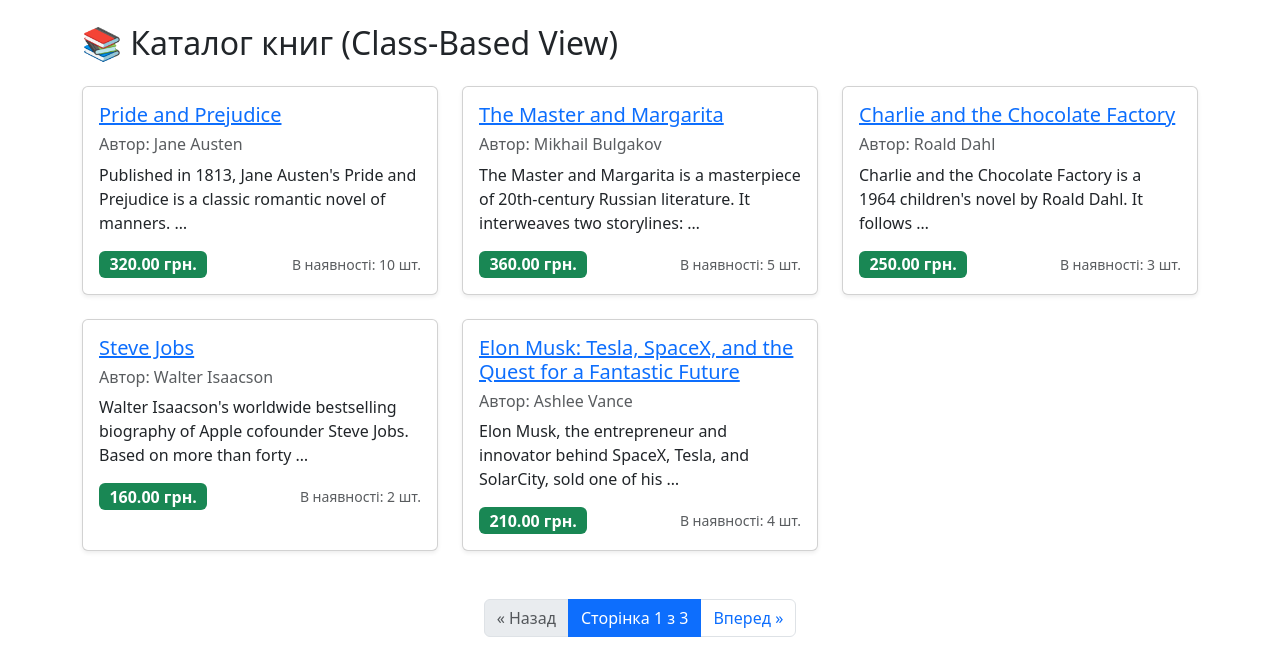
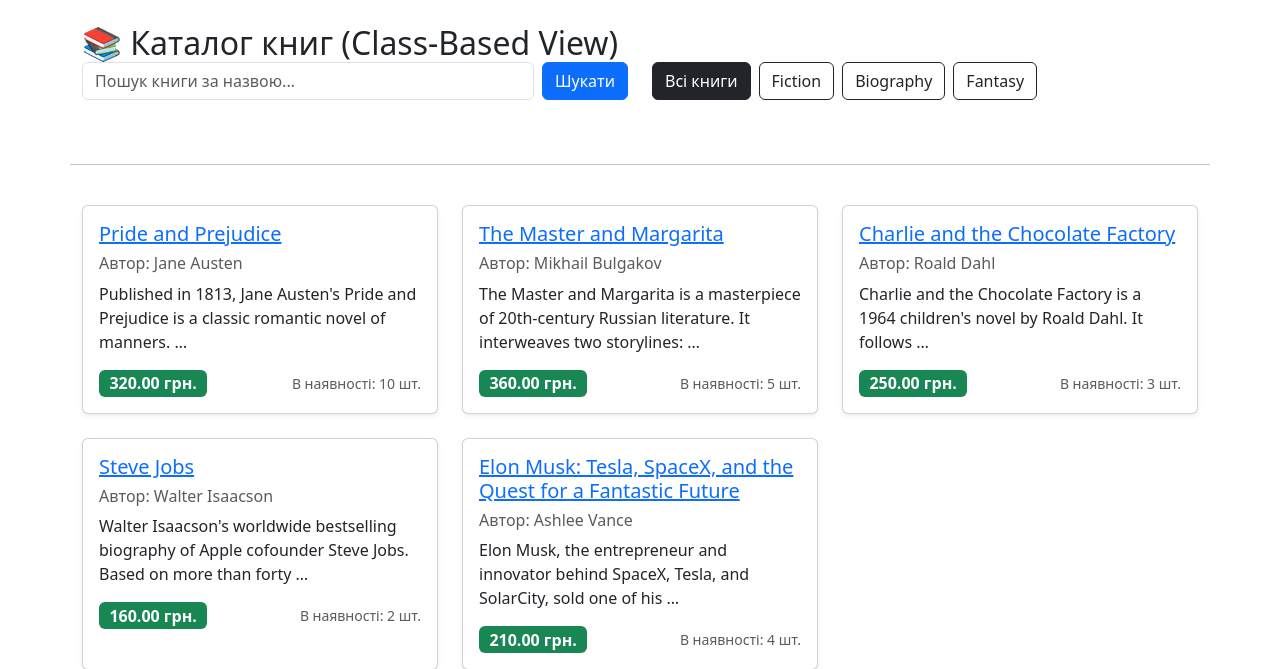
Before and after one commit to Minard1usz/Hillel-Django-HW, a Django app: page /catalog/ in a window 1280 px wide. Shown: the part 56-725 px from the top of the page. Before the commit the page ends 693 px from the top, so only its background shows below. Run offline with Django 5.2, Linux system fonts and the light colour scheme; data comes from the database, SQL or seed files in the repository.

Commit message:
completed

```diff
--- a/Django-project_Bookstore/shop_app/templates/shop_app/book_list.html
+++ b/Django-project_Bookstore/shop_app/templates/shop_app/book_list.html
@@ -4,6 +4,41 @@
 <h2 class="mb-4">📚 Каталог книг (Class-Based View)</h2>
 
 <div class="row g-4">
+    <div class="container mb-4">
+    <div class="row">
+        <div class="col-md-6 mb-3">
+            <form method="get" action="" class="d-flex">
+                {% if request.GET.category %}
+                    <input type="hidden" name="category" value="{{ request.GET.category }}">
+                {% endif %}
+
+                <input type="text" name="search" class="form-control me-2" placeholder="Пошук книги за назвою..." value="{{ request.GET.search|default:'' }}">
+                <button type="submit" class="btn btn-primary">Шукати</button>
+
+                {% if request.GET.search or request.GET.category %}
+                    <a href="{% url 'shop_app:book_list' %}" class="btn btn-outline-secondary ms-2">Скинути</a>
+                {% endif %}
+            </form>
+        </div>
+
+        <div class="col-md-6 mb-3">
+            <div class="d-flex flex-wrap gap-2">
+                <a href="{% url 'shop_app:book_list' %}{% if request.GET.search %}?search={{ request.GET.search }}{% endif %}"
+                   class="btn {% if not request.GET.category %}btn-dark{% else %}btn-outline-dark{% endif %}">
+                    Всі книги
+                </a>
+
+                {% for cat in categories %}
+                    <a href="?category={{ cat.id }}{% if request.GET.search %}&search={{ request.GET.search }}{% endif %}"
+                       class="btn {% if request.GET.category == cat.id|slugify %}btn-dark{% else %}btn-outline-dark{% endif %}">
+                        {{ cat.name }}
+                    </a>
+                {% endfor %}
+            </div>
+        </div>
+    </div>
+</div>
+<hr>
   {% for book in books %}
     <div class="col-md-4">
 
--- a/Django-project_Bookstore/shop_app/views.py
+++ b/Django-project_Bookstore/shop_app/views.py
@@ -27,6 +27,25 @@ class BookListView(ListView):
     template_name = 'shop_app/book_list.html'
     context_object_name = 'books'
     paginate_by = 5
+
+    def get_queryset(self):
+        queryset = super().get_queryset()
+        category_id = self.request.GET.get('category')
+        search_query = self.request.GET.get('search')
+
+        if category_id:
+            queryset = queryset.filter(category_id=category_id)
+
+        if search_query:
+            queryset = queryset.filter(title__icontains=search_query)
+
+        return queryset
+
+    def get_context_data(self, **kwargs):
+        context = super().get_context_data(**kwargs)
+        context['categories'] = Category.objects.all()
+        return context
+
 
 class BookDetailView(DetailView):
     model = Book
```
Also changed, not shown: 1 other file.
